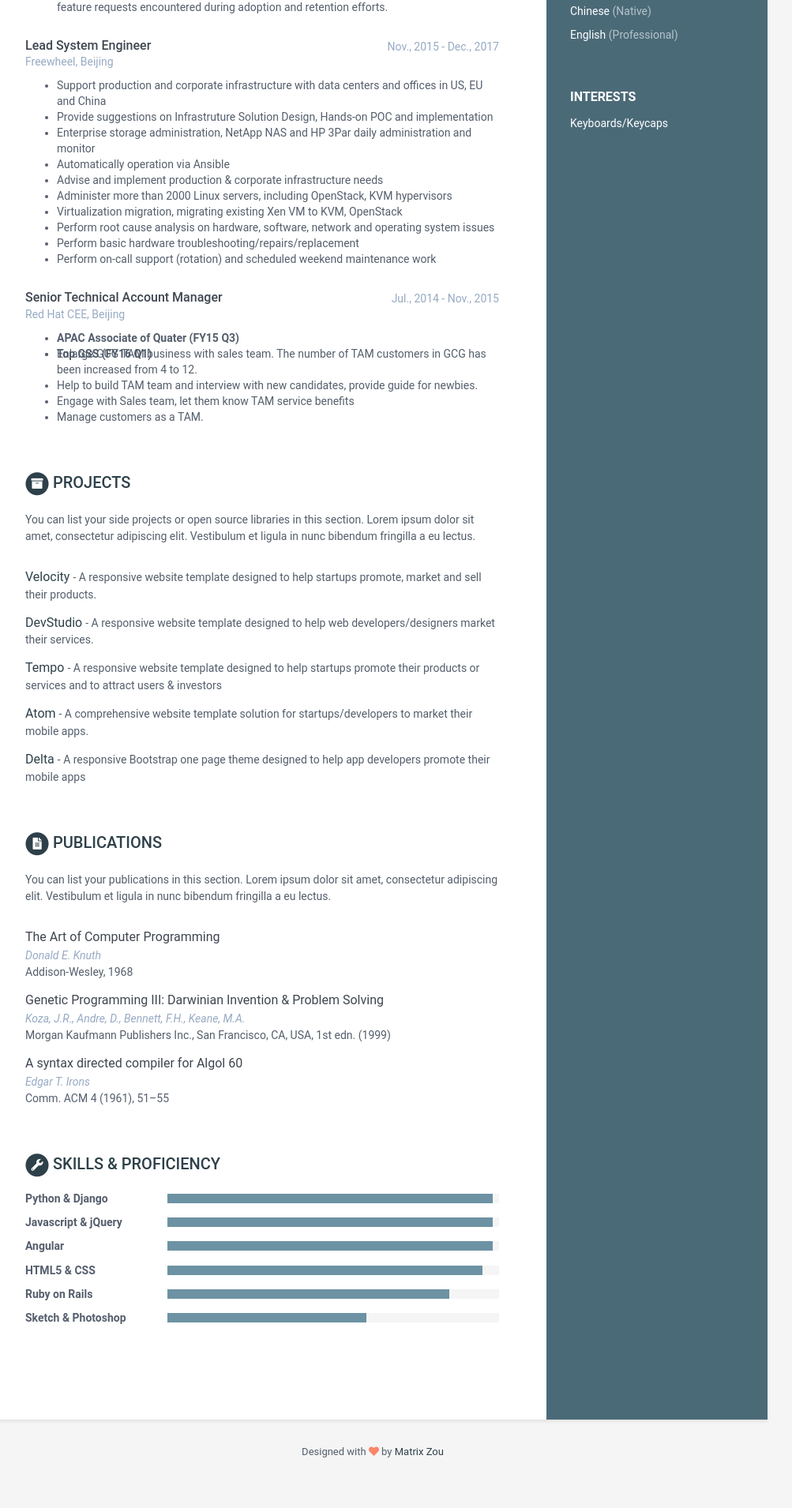
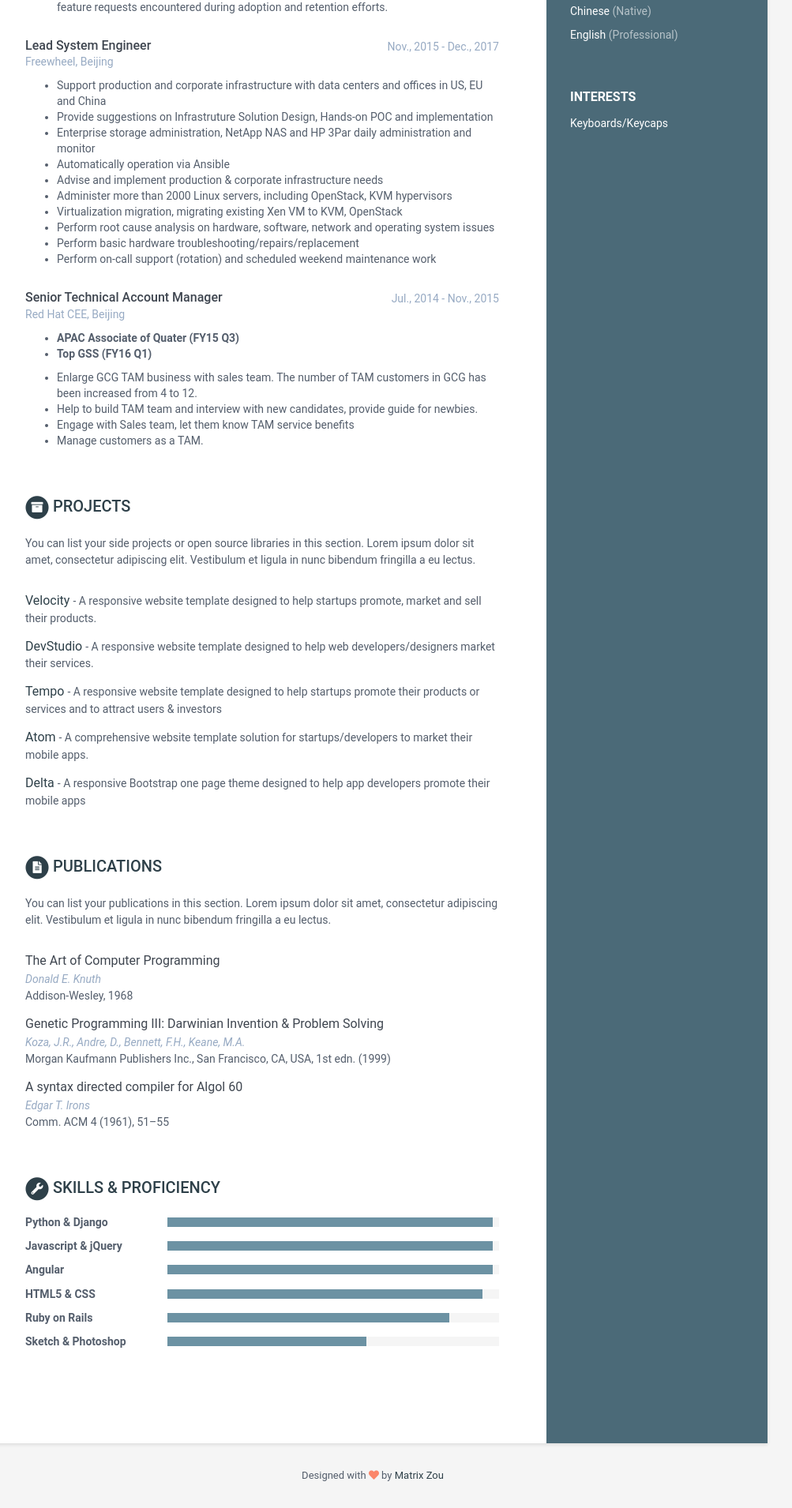
Before and after one commit to matrixzj/resume, a Jekyll site: the page built from index.html, in a window 1280 px wide. Shown: the part 721-2631 px from the top of the page at 79% size, without its empty margins (168-1171 px from the left). Built offline with Jekyll 4.4.1, drawn with Linux system fonts in a browser that asks for light colours; before the commit the page ends 2601 px from its top, so only the background shows below that.

Commit message:
There are 1 files have been modified at 2019-06-15 17:07:30 . 	-rw-r--r-- 1 jzou ops 5480 Jun 15 17:07 _sass/_base.scss No files have been added. No files have been deleted. No file type has been changed.

```diff
--- a/_sass/_base.scss
+++ b/_sass/_base.scss
@@ -178,7 +178,7 @@ p {
 
     .award_title {
         font-weight:bold;
-        margin-bottom: -30px;
+        margin-bottom: 0px;
     }
 
     .upper-row {
```
